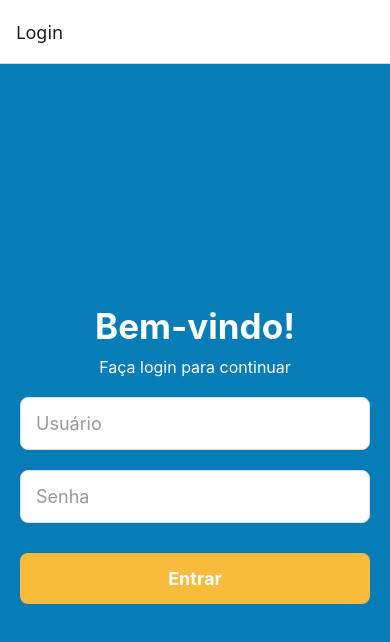
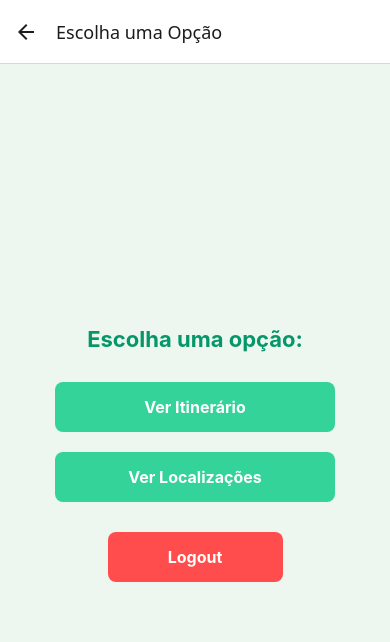
Before and after one commit to MarceloMederi/APP-Natal, a React Native app: screen /Selecao in a window 390 px wide. Shown: the top 642 px of the page. Built offline with nearby package versions, Linux system fonts and the light colour scheme.

Commit message:
Foi adicionado uma nova tela SelectionScreen depois do login, para adicionar mais abas de sessão ao App. Foi alterado a arota no AppNavigator para chamar apos a validação das credenciais corretas

```diff
--- a/navigation/AppNavigator.tsx
+++ b/navigation/AppNavigator.tsx
@@ -6,6 +6,7 @@ import LoginScreen from '../screens/LoginScreen';
 import HomeScreen from '../screens/HomeScreen';
 import DetailScreen from '../screens/DetailScreen';
 import LocationScreen from '../screens/LocationScreen';
+import SelectionScreen from '../screens/SelectionScreen';
 
 const Stack = createStackNavigator();
 
@@ -14,6 +15,7 @@ const AppNavigator = () => {
     <NavigationContainer>
       <Stack.Navigator initialRouteName="Login">
         <Stack.Screen name="Login" component={LoginScreen} />
+        <Stack.Screen name="Selecao" component={SelectionScreen} options={{ title: 'Escolha uma Opção' }} />
         <Stack.Screen name="Inicio" component={HomeScreen} />
         <Stack.Screen name="Detalhes" component={DetailScreen} />
         <Stack.Screen name="Localizacao" component={LocationScreen} />
--- a/screens/LoginScreen.tsx
+++ b/screens/LoginScreen.tsx
@@ -12,7 +12,7 @@ const LoginScreen = ({ navigation }: any) => {
 
     if (username === validUsername && password === validPassword) {
       setErrorMessage('');
-      navigation.navigate('Inicio');
+      navigation.navigate('Selecao');
     } else {
       setErrorMessage('Usuário ou senha inválidos!');
     }
--- /dev/null
+++ b/screens/SelectionScreen.tsx
@@ -0,0 +1,78 @@
+import React from 'react';
+import { View, TouchableOpacity, Text, StyleSheet } from 'react-native';
+
+const SelectionScreen = ({ navigation }: any) => {
+  return (
+    <View style={styles.container}>
+      <Text style={styles.title}>Escolha uma opção:</Text>
+
+      {/* Botão 1 - Ir para a tela de datas */}
+      <TouchableOpacity
+        style={styles.button}
+        onPress={() => navigation.navigate('Inicio')}
+      >
+        <Text style={styles.buttonText}>Ver Itinerário</Text>
+      </TouchableOpacity>
+
+      {/* Botão 2 - Ir para a tela de localizações */}
+      <TouchableOpacity
+        style={styles.button}
+        onPress={() => navigation.navigate('Localizacao')}
+      >
+        <Text style={styles.buttonText}>Ver Localizações</Text>
+      </TouchableOpacity>
+
+      {/* Botão de Logout */}
+      <TouchableOpacity
+        style={styles.logoutButton}
+        onPress={() => navigation.navigate('Login')}
+      >
+        <Text style={styles.logoutText}>Logout</Text>
+      </TouchableOpacity>
+    </View>
+  );
+};
+
+const styles = StyleSheet.create({
+  container: {
+    flex: 1,
+    justifyContent: 'center',
+    alignItems: 'center',
+    backgroundColor: '#EDF7EF',
+    padding: 20,
+  },
+  title: {
+    fontSize: 22,
+    fontWeight: 'bold',
+    color: '#059669',
+    marginBottom: 20,
+  },
+  button: {
+    backgroundColor: '#34D399',
+    padding: 15,
+    marginVertical: 10,
+    borderRadius: 8,
+    width: '80%',
+    alignItems: 'center',
+  },
+  buttonText: {
+    color: '#FFFFFF',
+    fontSize: 16,
+    fontWeight: 'bold',
+  },
+  logoutButton: {
+    backgroundColor: '#FF4D4D',
+    padding: 15,
+    marginTop: 20,
+    borderRadius: 8,
+    width: '50%',
+    alignItems: 'center',
+  },
+  logoutText: {
+    color: '#FFFFFF',
+    fontSize: 16,
+    fontWeight: 'bold',
+  },
+});
+
+export default SelectionScreen;
```
